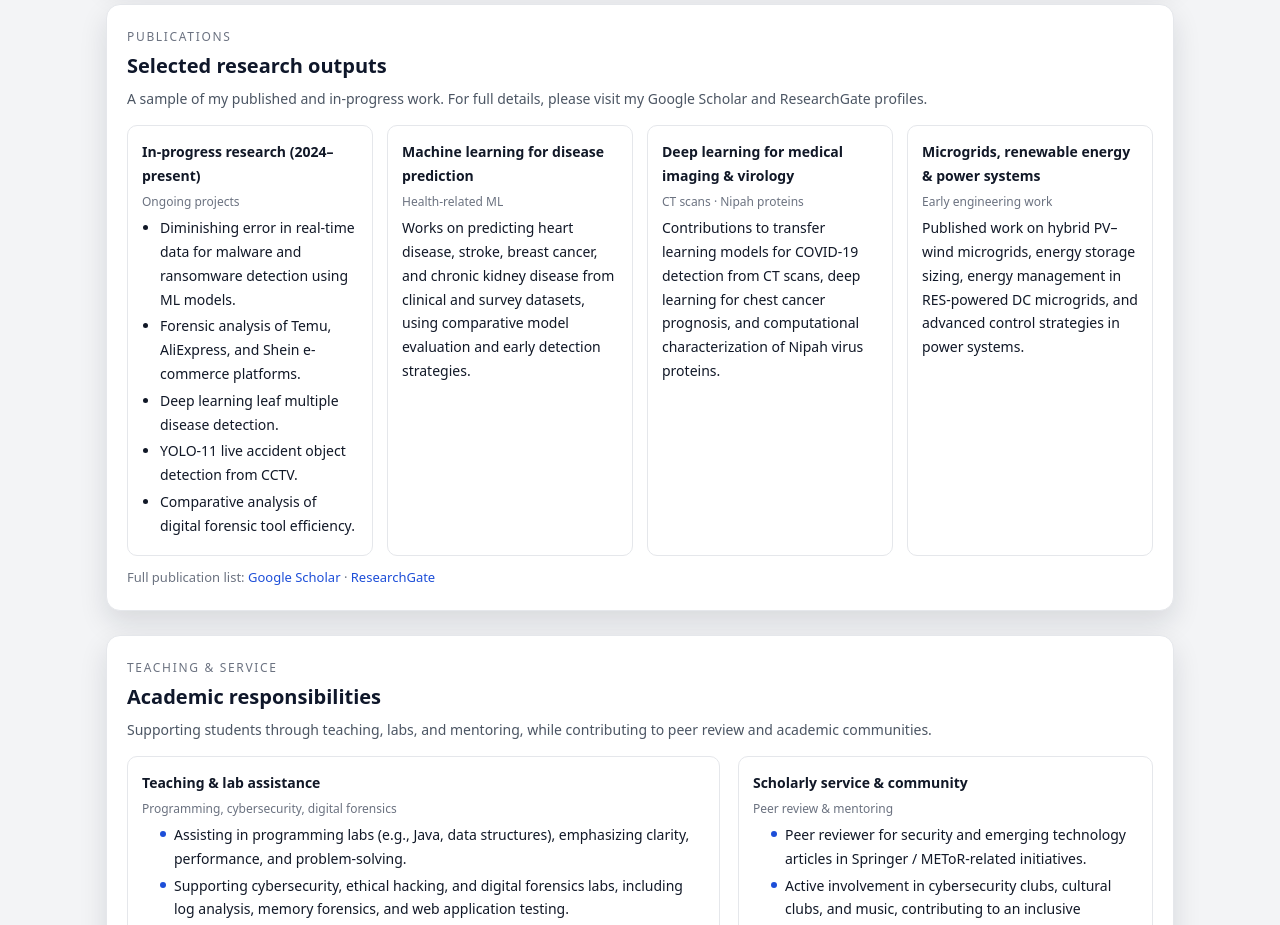
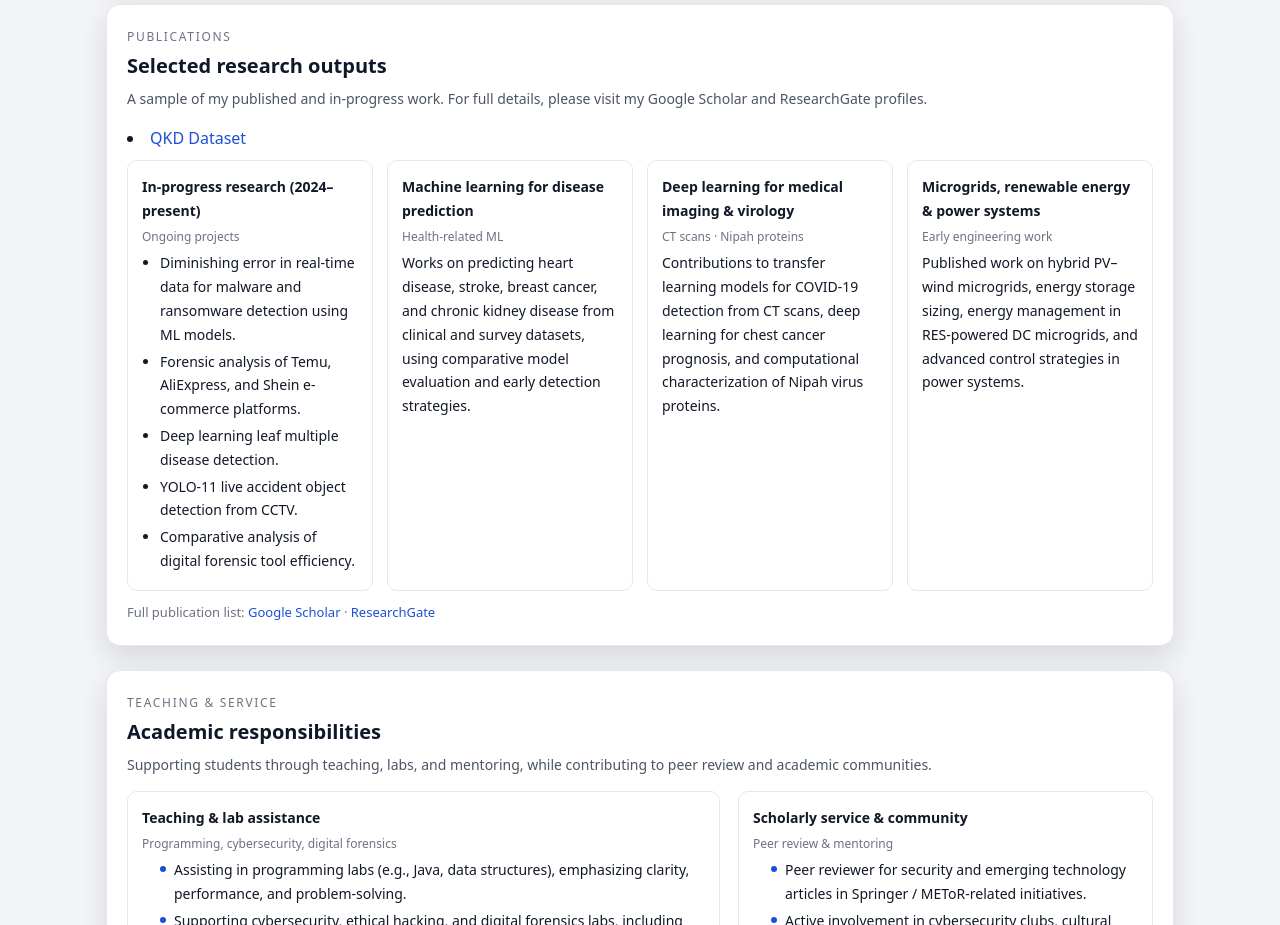
Before and after one commit to MadhabCD/MadhabCD.github.io, a plain HTML site: page index.html in a window 1280 px wide. Shown: the part 3380-4305 px from the top of the page. Drawn offline with Linux system fonts and the light colour scheme.

Commit message:
Add link to QKD Dataset in index.html

```diff
--- a/index.html
+++ b/index.html
@@ -1039,7 +1039,7 @@
               A sample of my published and in-progress work. For full details, please visit my Google Scholar and ResearchGate profiles.
             </p>
           </div>
-
+<li><a href="/qkd-dataset/">QKD Dataset</a></li>
           <div class="cards-grid">
             <div class="card">
               <div class="card-title">In-progress research (2024–present)</div>
```
